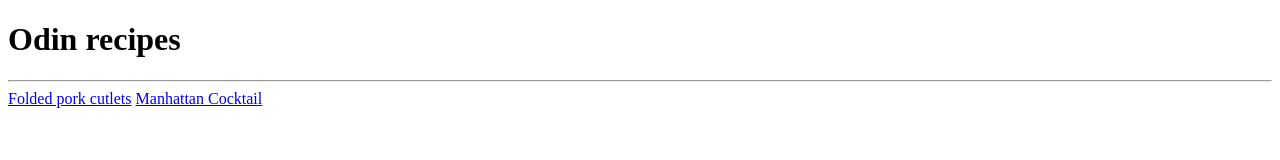
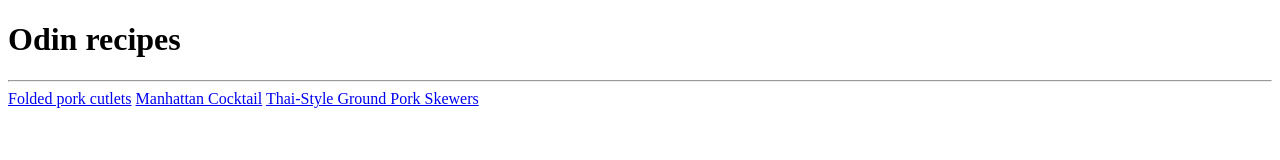
Before and after one commit to DmitriyAO/odin-recipes, a plain HTML site: page index.html in a window 1280 px wide. Drawn offline with Linux system fonts and the light colour scheme.

Commit message:
Add link to porkskewer.html into index.html

```diff
--- a/index.html
+++ b/index.html
@@ -13,6 +13,7 @@
     <main>
         <a href="./recipes/porkcutlets.html">Folded pork cutlets</a>
         <a href="./recipes/manhattancocktail.html">Manhattan Cocktail</a>
+        <a href="./recipes/porkskewer.html">Thai-Style Ground Pork Skewers</a>
     </main>
     <footer>
     </footer>
```
